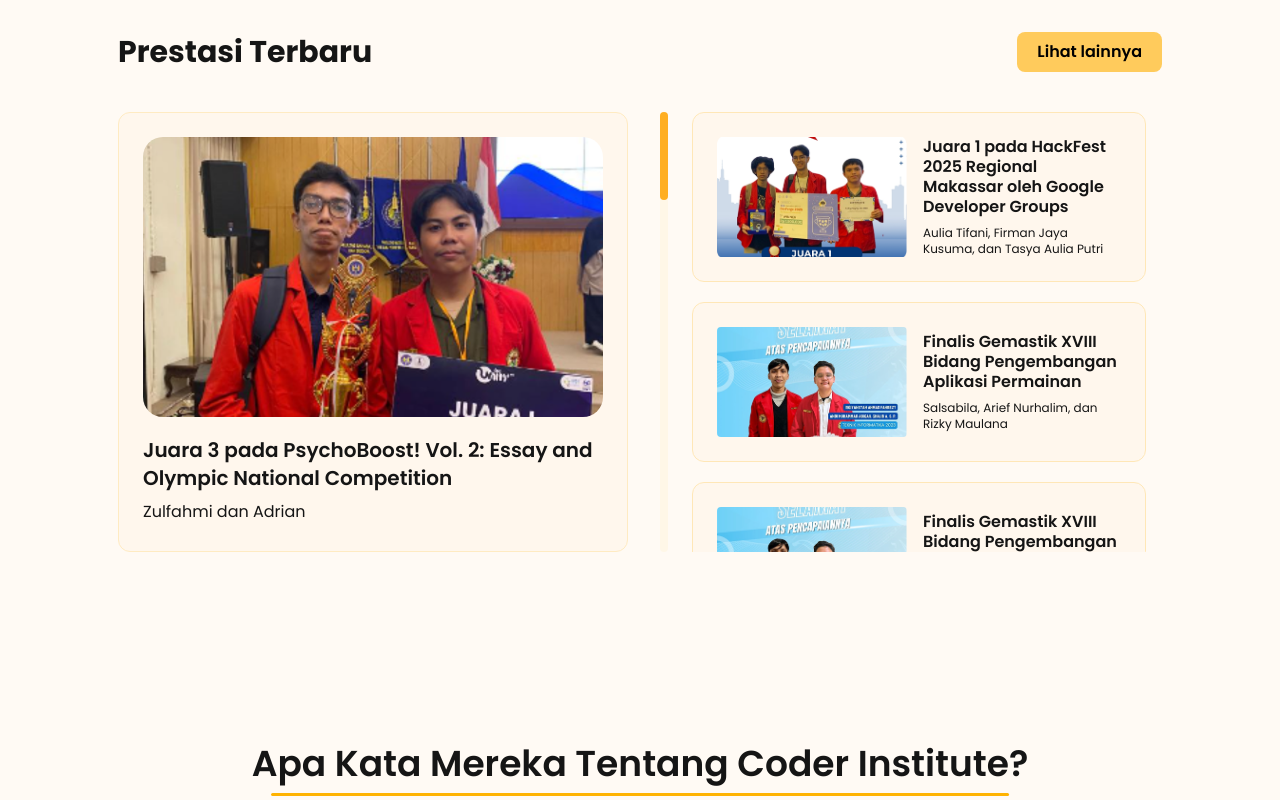
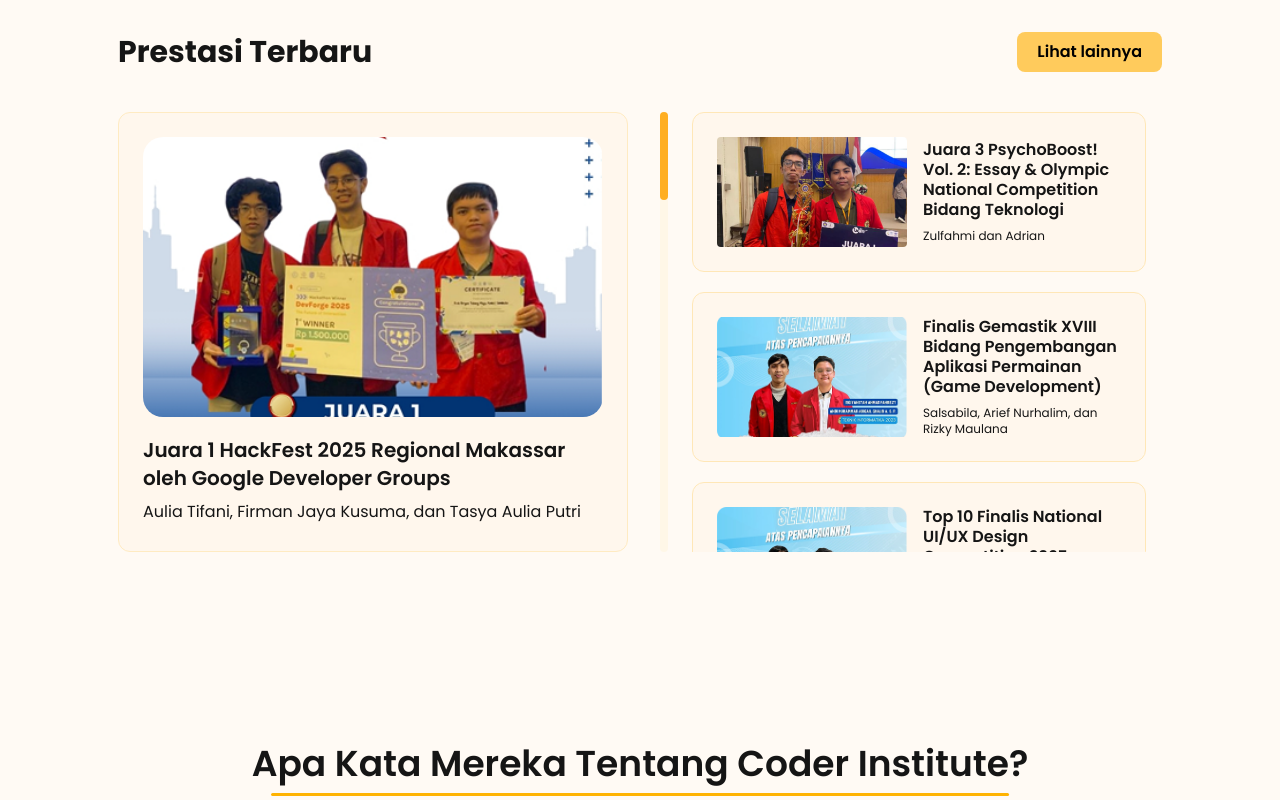
Before and after one commit to Coder-Institute-HMIF-FT-UH/website-coder-institute, a Next.js app: page / in a window 1280 px wide. Shown: the part 2160-2960 px from the top of the page. Built offline with nearby package versions, Linux system fonts and the light colour scheme.

Commit message:
refactor(beranda/prestasi): edit prestasi data for data diversity

```diff
--- a/src/data/beranda/prestasiTerbaruData.ts
+++ b/src/data/beranda/prestasiTerbaruData.ts
@@ -9,33 +9,36 @@ export const prestasiTerbaruData: PrestasiItem[] = [
   {
     id: 1,
     title:
-      'Juara 3 pada PsychoBoost! Vol. 2: Essay and Olympic National Competition',
+      'Juara 1 HackFest 2025 Regional Makassar oleh Google Developer Groups',
+    participants: 'Aulia Tifani, Firman Jaya Kusuma, dan Tasya Aulia Putri',
+    image: '/beranda/prestasi/hackfest.png',
+  },
+  {
+    id: 2,
+    title:
+      'Juara 3 PsychoBoost! Vol. 2: Essay & Olympic National Competition Bidang Teknologi',
     participants: 'Zulfahmi dan Adrian',
     image: '/beranda/prestasi/psychoboost.png',
   },
   {
-    id: 2,
+    id: 3,
     title:
-      'Juara 1 pada HackFest 2025 Regional Makassar oleh Google Developer Groups',
-    participants: 'Aulia Tifani, Firman Jaya Kusuma, dan Tasya Aulia Putri',
-    image: '/beranda/prestasi/hackfest.png',
-  },
-  {
-    id: 3,
-    title: 'Finalis Gemastik XVIII Bidang Pengembangan Aplikasi Permainan',
+      'Finalis Gemastik XVIII Bidang Pengembangan Aplikasi Permainan (Game Development)',
     participants: 'Salsabila, Arief Nurhalim, dan Rizky Maulana',
     image: '/beranda/prestasi/gemastik-xviii.png',
   },
   {
     id: 4,
-    title: 'Finalis Gemastik XVIII Bidang Pengembangan Aplikasi Permainan',
-    participants: 'Salsabila, Arief Nurhalim, dan Rizky Maulana',
+    title:
+      'Top 10 Finalis National UI/UX Design Competition 2025 Universitas Gadjah Mada',
+    participants: 'Nabila Sari dan Iqbal Fadillah',
     image: '/beranda/prestasi/gemastik-xviii.png',
   },
   {
     id: 5,
-    title: 'Finalis Gemastik XVIII Bidang Pengembangan Aplikasi Permainan',
-    participants: 'Salsabila, Arief Nurhalim, dan Rizky Maulana',
+    title:
+      'Juara Harapan 1 IoT Innovation Challenge 2025 oleh Telkom Indonesia',
+    participants: 'Fathur Rahman, Rafiq Akbar, dan Indah Lestari',
     image: '/beranda/prestasi/gemastik-xviii.png',
   },
 ];
```
